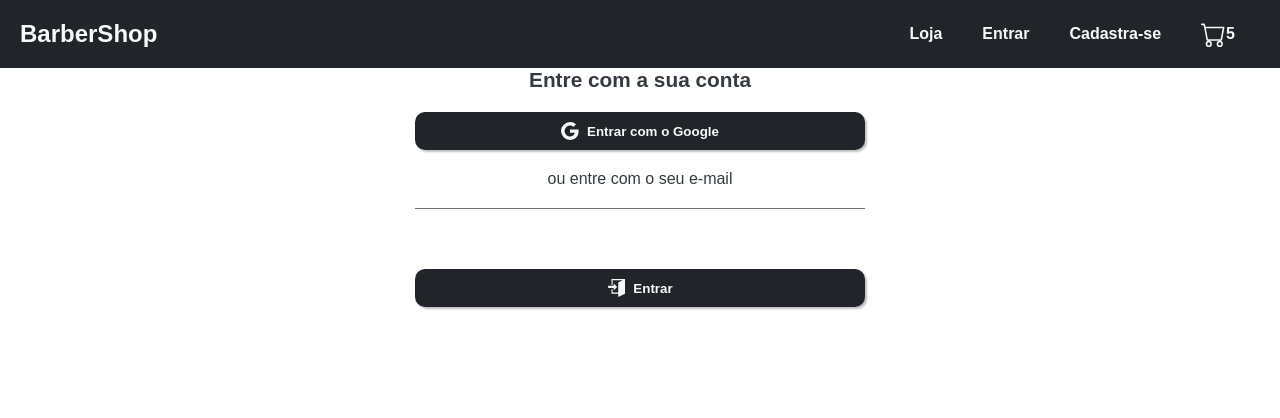
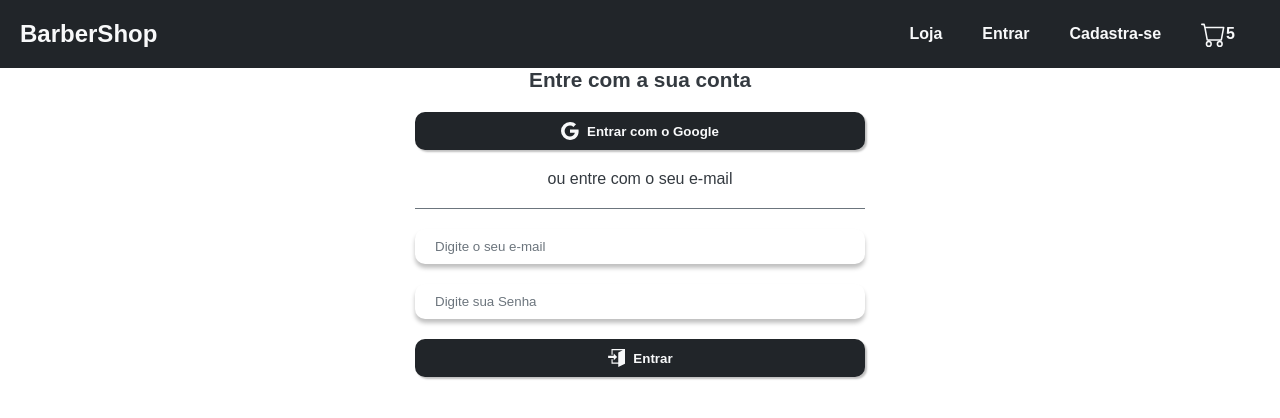
Before and after one commit to alex01sander/barbearia-ecommerce, a React (Create React App) app: page /login in a window 1280 px wide. Shown: the top 418 px of the page. Built offline with nearby package versions, Linux system fonts and the light colour scheme.

Commit message:
feat: add Custom Input

```diff
--- /dev/null
+++ b/src/components/custom-input/custom-input.components.tsx
@@ -0,0 +1,16 @@
+import { FunctionComponent, InputHTMLAttributes } from 'react'
+import { CustomInputContainer } from './custom-input.styles'
+
+interface CustomIputProps extends InputHTMLAttributes<HTMLInputElement> {
+    hasError?: boolean
+}
+
+const CustomInput: FunctionComponent<CustomIputProps> = ({ hasError, ...rest }) => {
+  return (
+    <>
+    <CustomInputContainer hasError={hasError} {...rest}/>
+    </>
+  )
+}
+
+export default CustomInput
--- /dev/null
+++ b/src/components/custom-input/custom-input.styles.ts
@@ -0,0 +1,28 @@
+import styled from 'styled-components'
+import Colors from '../../themes/themes'
+
+type CustomInputContainerProps = {
+  hasError?: boolean
+}
+
+export const CustomInputContainer = styled.input<CustomInputContainerProps>`
+  border: none;
+  width: 100%;
+  background-color: ${Colors.input.background};
+  padding-right: 20px;
+  padding-left: 20px;
+  padding-top: 10px;
+  padding-bottom: 10px;
+  box-shadow: 0px 4px 4px rgba(0, 0, 0, 0.25);
+  border-radius: 10px;
+  color: ${Colors.text.dark};
+  border: ${(props) => (props.hasError ? `2px solid ${Colors.error}` : 'none')};
+  &::placeholder {
+    color: ${(props) =>
+      props.hasError ? Colors.error : Colors.input.placeholder};
+  }
+  &:focus {
+    outline: ${(props) =>
+      props.hasError ? 'none' : `2px solid ${Colors.input.placeholder}`};
+  }
+`
--- a/src/pages/login/login.pages.tsx
+++ b/src/pages/login/login.pages.tsx
@@ -1,5 +1,6 @@
 import { BsGoogle } from 'react-icons/bs'
 import { ImEnter } from 'react-icons/im'
+import CustomInput from '../../components/custom-input/custom-input.components'
 import CustomButton from '../../components/cutom-buttom/custom-button.components'
 import HeaderComponents from '../../components/header/header.components'
 import { LoginContainer, LoginContent, LoginHeadline, LoginInputContainer, LoginSubtitle } from './loginPages.styles'
@@ -19,10 +20,10 @@ const LoginPage = () => {
                     <LoginSubtitle>ou entre com o seu e-mail</LoginSubtitle>
 
                     <LoginInputContainer>
-                        {/* input */}
+                        <CustomInput placeholder='Digite o seu e-mail'/>
                     </LoginInputContainer>
                     <LoginInputContainer>
-                        {/* input */}
+                        <CustomInput placeholder='Digite sua Senha'/>
                     </LoginInputContainer>
                     <CustomButton startIcon={<ImEnter size={18}/>}>Entrar</CustomButton>
                 </LoginContent>
```
